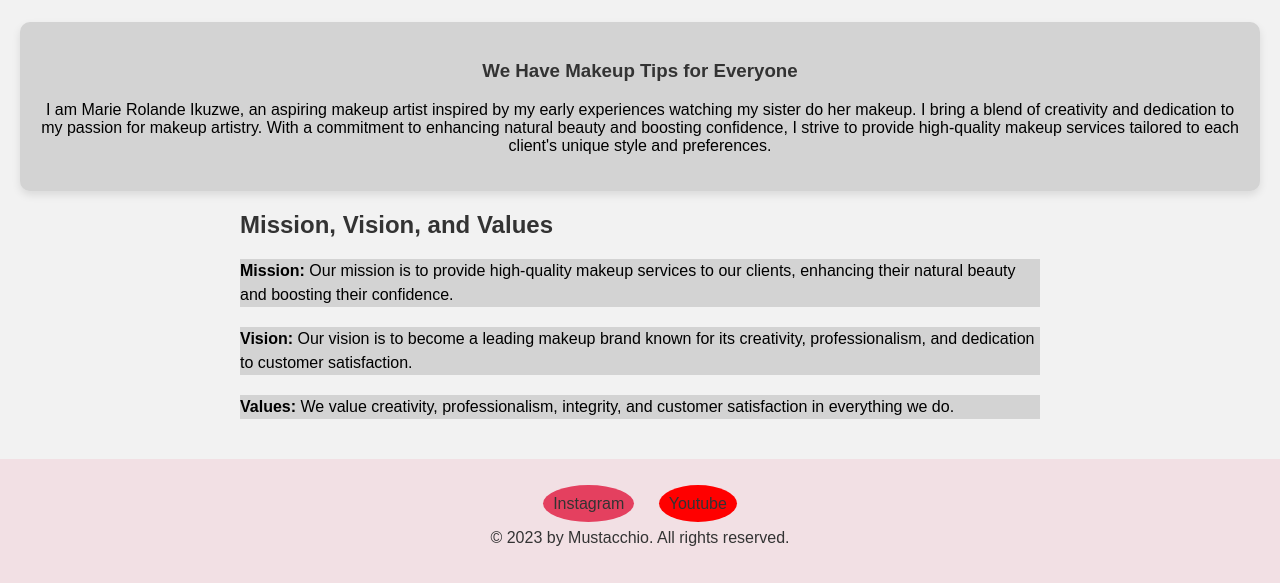
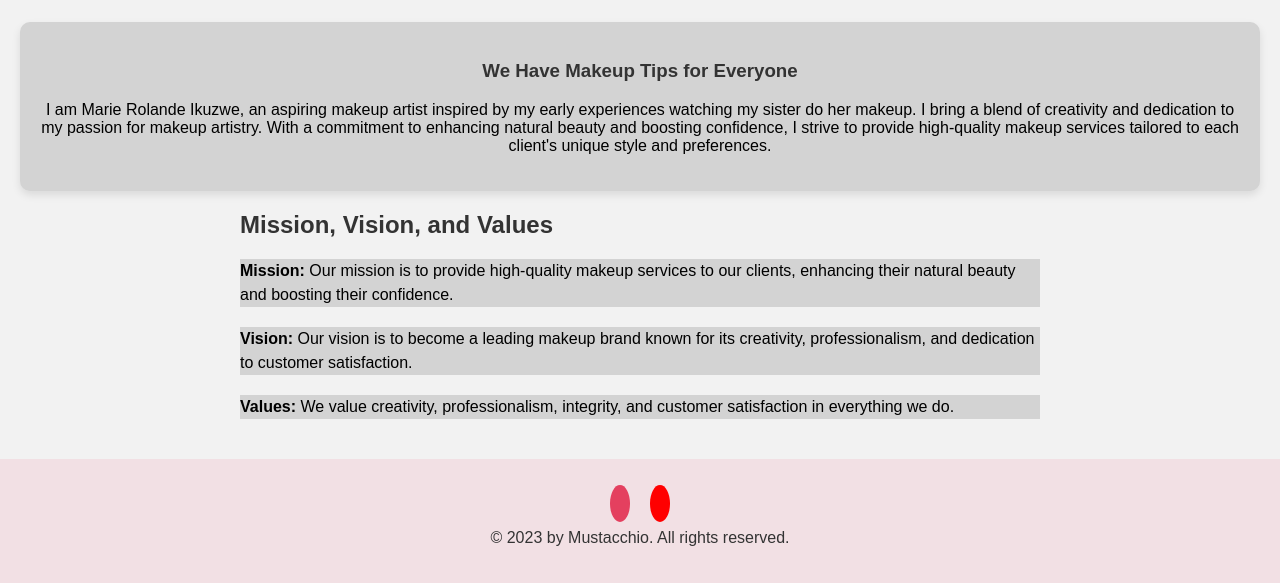
Before and after one commit to Rolande22/rolande, a plain HTML site: page About us.html in a window 1280 px wide. Shown: the part 606-1189 px from the top of the page. Drawn offline with Linux system fonts and the light colour scheme.

Commit message:
Update About us.html

```diff
--- a/About us.html
+++ b/About us.html
@@ -181,8 +181,8 @@
     <div id="footer">
         <div>
              <ul>
-                <li><a href="https://www.instagram.com/roll__makeup?utm_source=ig_web_button_share_sheet&igsh=ZDNlZDc0MzIxNw==" class="fa fa-instagram"> Instagram</a></li>
-                <li><a href="https://youtube.com/shorts/ug_dUsh1Y9Q?feature=share" class="fa fa-youtube"> Youtube</a></li>
+                <li><a href="https://www.instagram.com/roll__makeup?utm_source=ig_web_button_share_sheet&igsh=ZDNlZDc0MzIxNw==" class="fa fa-instagram"></a></li>
+                <li><a href="https://youtube.com/shorts/ug_dUsh1Y9Q?feature=share" class="fa fa-youtube"></a></li>
             </ul>
             <p>&copy; 2023 by Mustacchio. All rights reserved.</p>
 
```
